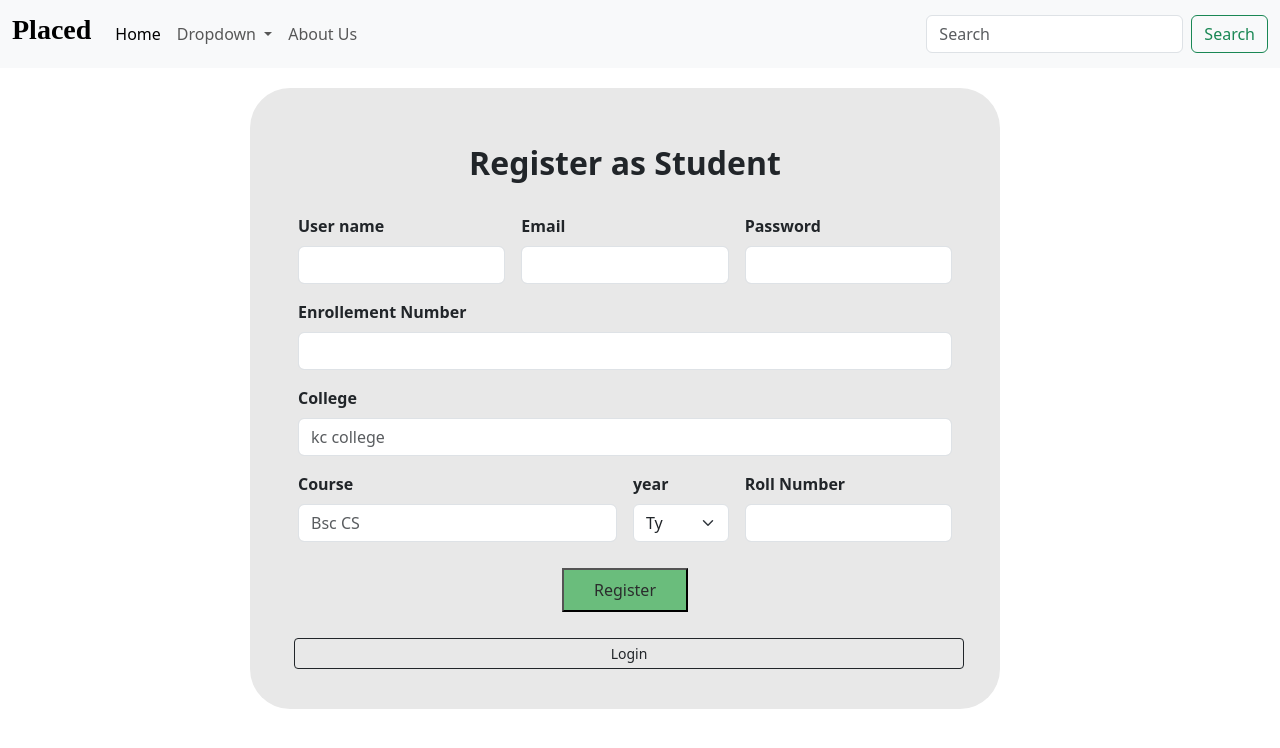
After one commit to Aqib-Ansari/AI_Driven_Placement, a Flask app: template templates/Registration.html in a window 1280 px wide. The commit adds this page. Shown: the top 748 px of the page. Run offline with Flask 3, Linux system fonts and the light colour scheme; the template is opened without the code that fills it, so the values that code supplies are empty.

Commit message:
register page

```diff
--- /dev/null
+++ b/app.py
@@ -0,0 +1,58 @@
+from flask import Flask, render_template, request, redirect, url_for, jsonify
+import json
+
+app = Flask(__name__)
+
+
+@app.route('/')
+def registration():
+    return render_template('landing.html')
+
+# Route to handle the form submission
+@app.route('/register')
+def register():
+
+    return render_template('Registration.html')
+
+@app.route('/register_data', methods=['POST'])
+def register_data():
+    if request.method=="POST":
+        name = request.form['username']
+        email = request.form['email']
+        pass2 = request.form['pass2']
+        Enrolno = request.form['Enrolno']
+        college = request.form['college']
+        course = request.form['course']
+        year = request.form['year']
+        rollno = request.form['rollno']
+
+        student_register_Data_list = []
+        student_register_Data_list.append(name)
+        student_register_Data_list.append(email)
+        student_register_Data_list.append(pass2)
+        student_register_Data_list.append(Enrolno)
+        student_register_Data_list.append(college)
+        student_register_Data_list.append(course)
+        student_register_Data_list.append(year)
+        student_register_Data_list.append(rollno)
+
+    else:
+        name = "not found"
+
+
+    return render_template('student_dashboard.html',student_list=student_register_Data_list)
+
+@app.route('/redirect', methods=['POST'])
+def redirect_to_page():
+    selected_page = request.form['register_dropdown']
+    if selected_page == 'Student':
+        return redirect(url_for('register'))
+    elif selected_page == 'Admin':
+        return redirect(url_for('register'))
+    elif selected_page == 'Company':
+        return redirect(url_for('register'))
+    else:
+        return redirect(url_for('home'))
+
+if __name__ == '__main__':
+    app.run(debug=True)
--- /dev/null
+++ b/templates/Registration.html
@@ -0,0 +1,188 @@
+<!DOCTYPE html>
+<html lang="en">
+  <head>
+    <meta charset="UTF-8" />
+    <meta name="viewport" content="width=device-width, initial-scale=1.0" />
+    <title>Placed</title>
+    <link
+      href="https://cdn.jsdelivr.net/npm/bootstrap@5.3.0/dist/css/bootstrap.min.css"
+      rel="stylesheet"
+      integrity="sha384-9ndCyUaIbzAi2FUVXJi0CjmCapSmO7SnpJef0486qhLnuZ2cdeRhO02iuK6FUUVM"
+      crossorigin="anonymous"
+    />
+  </head>
+
+  <body>
+    <nav class="navbar navbar-expand-lg bg-body-tertiary">
+      <div class="container-fluid">
+        <a
+          class="navbar-brand"
+          href="#"
+          style="
+            font-family: 'Cormorant Garamond';
+            font-style: 'italics';
+            font-size: 30pt
+          "
+          ><h3><b>Placed</b></h3></a
+        >
+        <button
+          class="navbar-toggler"
+          type="button"
+          data-bs-toggle="collapse"
+          data-bs-target="#navbarSupportedContent"
+          aria-controls="navbarSupportedContent"
+          aria-expanded="false"
+          aria-label="Toggle navigation"
+        >
+          <span class="navbar-toggler-icon"></span>
+        </button>
+        <div class="collapse navbar-collapse" id="navbarSupportedContent">
+          <ul class="navbar-nav me-auto mb-2 mb-lg-0">
+            <li class="nav-item">
+              <a class="nav-link active" aria-current="page" href="index.html">Home</a>
+            </li>
+            <li class="nav-item dropdown">
+              <a
+                class="nav-link dropdown-toggle"
+                href="#"
+                role="button"
+                data-bs-toggle="dropdown"
+                aria-expanded="false"
+              >
+                Dropdown
+              </a>
+              <ul class="dropdown-menu">
+                <li><a class="dropdown-item" href="Registration.html">Student Register</a></li>
+                <li><a class="dropdown-item" href="Company_registeration.html">Company Register</a></li>
+                <li>
+                  <hr class="dropdown-divider" />
+                </li>
+                <!--<li>
+                  <a class="dropdown-item" href="#">Something else here</a>
+                </li> -->
+              </ul>
+            </li>
+            <li class="nav-item">
+              <a class="nav-link" href="About_us.html">About Us</a>
+            </li>
+          </ul>
+          <form class="d-flex" role="search">
+            <input
+              class="form-control me-2"
+              type="search"
+              placeholder="Search"
+              aria-label="Search"
+            />
+            <button class="btn btn-outline-success" type="submit">
+              Search
+            </button>
+          </form>
+        </div>
+      </div>
+    </nav>
+
+    <form
+      class="row g-3"
+      style="
+        width: 750px;
+        height: auto;
+        margin-left: 250px;
+        margin-top: 20px;
+        background-color: rgb(232, 232, 232);
+        padding: 40px 40px;
+        border-radius: 40px;
+      "
+      method="POST" action="{{ url_for('register_data') }}"
+    >
+      <div
+        class="col-12"
+        style="display: flex; justify-content: center; align-items: center"
+      >
+        <label class="form-label" style="text-align: center">
+          <h2><b>Register as Student</b></h2>
+        </label>
+      </div>
+      <div class="col-md-4">
+        <label for="inputEmail4" class="form-label"><b>User name</b></label>
+        <input type="text" class="form-control" id="inputEmail4" name="username" />
+      </div>
+      <div class="col-md-4">
+        <label for="inputPassword4" class="form-label"><b>Email</b></label>
+        <input type="email" class="form-control" id="inputPassword4" name="email" />
+      </div>
+      <div class="col-md-4">
+        <label for="inputPassword4" class="form-label"><b>Password</b></label>
+        <input type="password" class="form-control" id="inputPassword4" name="pass2" />
+      </div>
+      <div class="col-12">
+        <label for="inputAddress" class="form-label"
+          ><b>Enrollement Number</b></label
+        >
+        <input type="text" class="form-control" id="inputAddress" name="Enrolno" />
+      </div>
+      <div class="col-12">
+        <label for="inputAddress2" class="form-label"><b>College</b></label>
+        <input
+          type="text"
+          name="college"
+          class="form-control"
+          id="inputAddress2"
+          placeholder="kc college"
+        />
+      </div>
+      <div class="col-md-6">
+        <label for="inputCity" class="form-label"><b>Course</b></label>
+        <input type="text" class="form-control" id="inputCity" name="course" placeholder="Bsc CS"/>
+      </div>
+      <div class="col-md-2">
+        <label for="inputState" class="form-label"><b>year</b></label>
+        <select id="inputState" class="form-select" name="year">
+          <option>Fy</option>
+          <option>Sy</option>
+          <option selected>Ty</option>
+        </select>
+      </div>
+      <div class="col-md-4">
+        <label for="inputZip" class="form-label"><b>Roll Number</b></label>
+        <input type="text" class="form-control" id="inputZip" name="rollno" />
+      </div>
+
+
+
+
+          <!--<input class="form-check-input" type="checkbox" id="gridCheck" />-->
+         <!--<label class="form-check-label" for="gridCheck"> Remember me </label>-->
+
+
+      <div
+        class="col-12"
+        style="display: flex; justify-content: center; align-items: center"
+      >
+        <!--<button type="submit" class="btn btn-primary" style="padding: 8px 30px; margin: 10px;"><a href="login_student.html" style="color: aliceblue;">Sign Up</a></button> -->
+        <!--<button type="submit" style="padding: 8px 30px; margin: 10px;"><a href="login_student.html" style="color:#54e8d7;">Login</a></button> -->
+        <button type="submit" style="padding: 8px 30px; margin: 10px; background-color: #6abd7c;">
+          <a href="/register_data" style="color: rgb(43, 45, 45); text-decoration: none;">Register</a>
+        </button>
+
+      </div>
+
+      <a href="login_student.html" type="button" class="btn btn-outline-dark btn-sm mx-1">Login</button>
+    </form>
+
+    <script
+      src="https://cdn.jsdelivr.net/npm/bootstrap@5.3.0/dist/js/bootstrap.bundle.min.js"
+      integrity="sha384-geWF76RCwLtnZ8qwWowPQNguL3RmwHVBC9FhGdlKrxdiJJigb/j/68SIy3Te4Bkz"
+      crossorigin="anonymous"
+    ></script>
+    <script
+      src="https://cdn.jsdelivr.net/npm/@popperjs/core@2.11.8/dist/umd/popper.min.js"
+      integrity="sha384-I7E8VVD/ismYTF4hNIPjVp/Zjvgyol6VFvRkX/vR+Vc4jQkC+hVqc2pM8ODewa9r"
+      crossorigin="anonymous"
+    ></script>
+    <script
+      src="https://cdn.jsdelivr.net/npm/bootstrap@5.3.0/dist/js/bootstrap.min.js"
+      integrity="sha384-fbbOQedDUMZZ5KreZpsbe1LCZPVmfTnH7ois6mU1QK+m14rQ1l2bGBq41eYeM/fS"
+      crossorigin="anonymous"
+    ></script>
+  </body>
+</html>
```
Also changed, not shown: static/style_aboutus.css (added, +48 -0 lines), static/style_home.css (added, +59 -0 lines), templates/landing.html (+35 -5 lines), templates/login_student.html (+11 -0 lines), templates/student_dashboard.html (added, +17 -0 lines), 1 other file.
